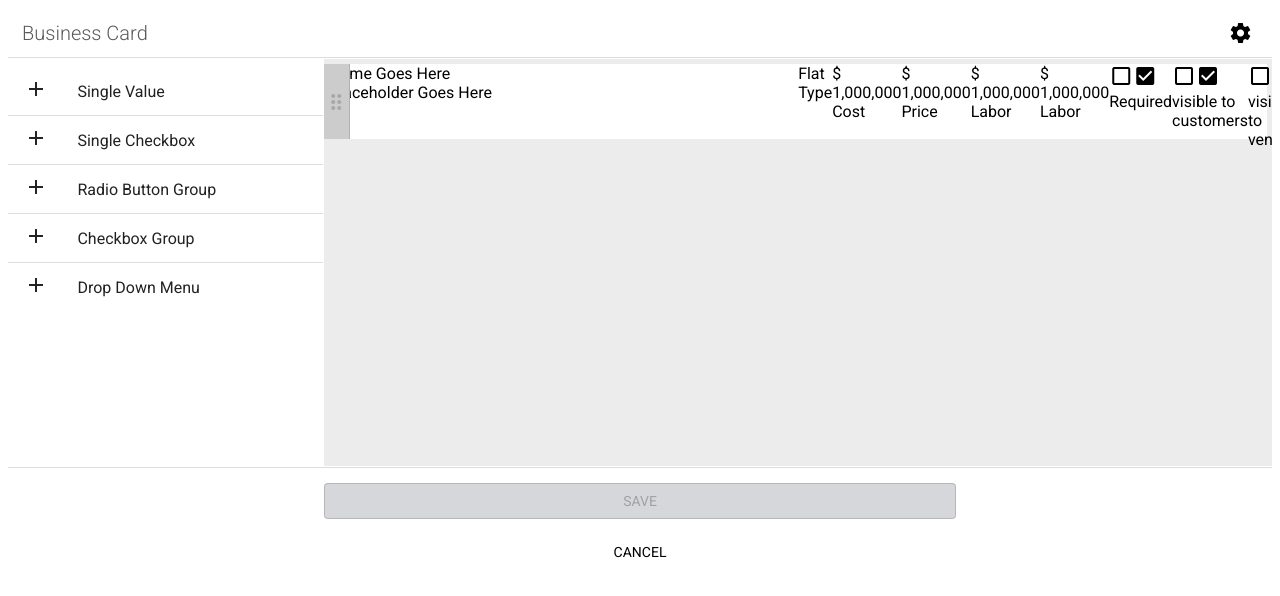
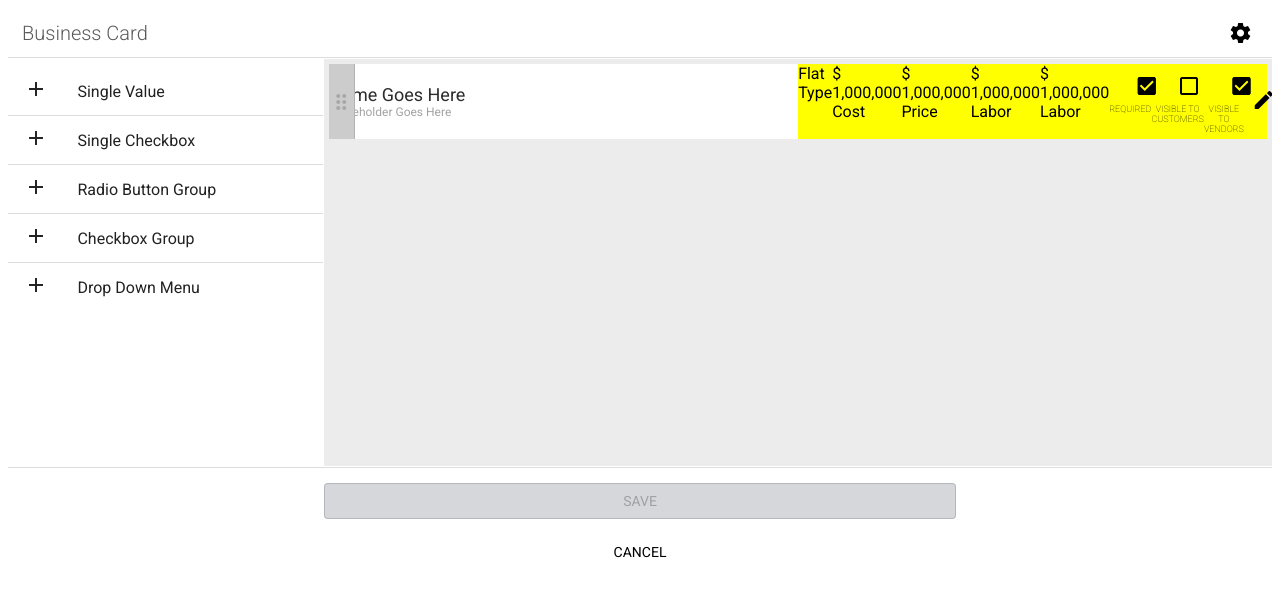
Before and after one commit to elwood-berry/esbcore-form-builder, an Angular app: page / in a window 1280 px wide. Shown: the top 596 px of the page. Built offline with nearby package versions, Linux system fonts and the light colour scheme.

Commit message:
2 files modified, 1 added

```diff
--- a/src/app/components/attr-canvas/attr-canvas.component.scss
+++ b/src/app/components/attr-canvas/attr-canvas.component.scss
@@ -44,73 +44,12 @@
 
 
 
-// SECTION: NAME & PLACEHOLDER
-.attr-sec-title {
-  padding-top: 20px;
-  width: 225px;
 
-  .attr-name {
-    color: #2c2c2c;
-    font-size: 18px;
-  }
 
-  // PLACEHOLDER.
-  .attr-placeholder {
-    color: #a3a3a3;
-    font-size: 12px;
-  }
-}
 
-// SECTION: ACTION BUTTONS & CHECKBOX
-.attr-sec-actions {
-  position: absolute;
-  right: 0;
-}
-// SECTIONS (GLOBAL)
-.attr-sec-required,
-.attr-sec-charges-menu,
-.attr-sec-charges-menu,
-.attr-sec-charges,
-.attr-sec-edit,
-.attr-sec-delete {
-  background-color: transparent;
-  font-size: 11px;
-  font-weight: 100;
-  height: 60px;
-  padding: 15px 0 0 0;
-  text-align: center;
-  text-transform: uppercase;
-  width: 75px;
-}
 
-/*
-  DISPLAY CHECKED
-  Static display to indicate if the option is checked or unchecked
-  */
-.attr-display-checked {
-  font-size: 9px;
-  height: 35px;
-  padding: 40px 0 0 0;
-  position: relative;
 
-  .checkbox-outline {
-    left: 0;
-    position: absolute;
-    top: 10px;
-    width: inherit;
-  }
 
-  .display-checkbox {
-    display: none;
-    left: 0;
-    position: absolute;
-    top: 10px;
-    width: inherit;
-  }
-  .display-no-checkbox {
-    display: block;
-  }
-}
 
 // CDK.
 .cdk-drag-preview {
--- a/src/app/components/attr-item/attr-item.component.scss
+++ b/src/app/components/attr-item/attr-item.component.scss
@@ -1,23 +1,107 @@
+/*
+APPLICATION NAME GOES HERE
+Author: 'me@elwoodberry.com'
+This code is brought to you by Elwood Berry @www.elwoodberry.com
+*/
 
+// VARIABLES.
+$color-FFF: #ffffff;
+$color-CCC: #cccccc;
+$color-B1: #b1b1b1;
+$color-A8: #a8a8a8;
+$color-A3: #a3a3a3;
+$color-2C: #2c2c2c;
+
+// -------------------------------------
 :host {
-  background-color: #FFF;
+  background-color: $color-FFF;
   height: 75px;
+  position: relative;
   width: 100%;
 }
 
 // DRAG HANDLE
 .attr-drag-indicator {
-  background-color: #ccc;
-  border-right: 1px solid #b1b1b1;
-  // cursor: grab;
+  background-color: $color-CCC;
+  border-right: 1px solid $color-B1;
   height: inherit;
   left: 0;
   position: absolute;
   width: 25px;
 
   .mat-icon {
-    color: rgb(168, 168, 168);
+    color: $color-A8;
     position: absolute;
     top: 35%;
   }
 }
+
+// SECTION: NAME & PLACEHOLDER
+.attr-sec-title {
+  padding-top: 20px;
+  width: 225px;
+
+  .attr-name {
+    color: $color-2C;
+    font-size: 18px;
+  }
+
+  // PLACEHOLDER.
+  .attr-placeholder {
+    color: $color-A3;
+    font-size: 12px;
+  }
+}
+
+// SECTION: ACTION BUTTONS & CHECKBOX
+.attr-sec-actions {
+  background-color: #ff0;
+  position: absolute;
+  right: 0;
+}
+
+// SECTIONS (GLOBAL)
+.attr-sec-required,
+.attr-sec-charges-menu,
+.attr-sec-charges-menu,
+.attr-sec-charges,
+.attr-sec-edit,
+.attr-sec-delete {
+  background-color: transparent;
+  font-size: 11px;
+  font-weight: 100;
+  height: 60px;
+  padding: 15px 0 0 0;
+  text-align: center;
+  text-transform: uppercase;
+  width: 75px;
+}
+
+/*
+DISPLAY CHECKED
+Static display to indicate if the option is checked or unchecked
+*/
+.attr-display-checked {
+  font-size: 9px;
+  height: 35px;
+  padding: 40px 0 0 0;
+  position: relative;
+
+  .checkbox-outline {
+    left: 0;
+    position: absolute;
+    top: 10px;
+    width: inherit;
+  }
+
+  .display-checkbox {
+    display: none;
+    left: 0;
+    position: absolute;
+    top: 10px;
+    width: inherit;
+  }
+  .display-no-checkbox {
+    display: block;
+  }
+}
```
Also changed, not shown: src/app/components/attr-item/README.md (added).
